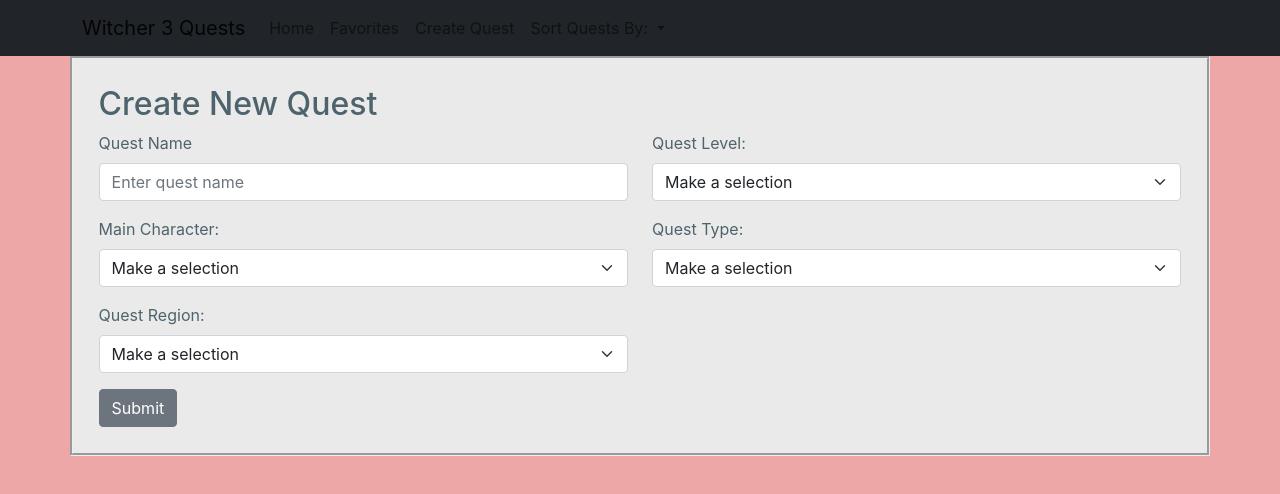
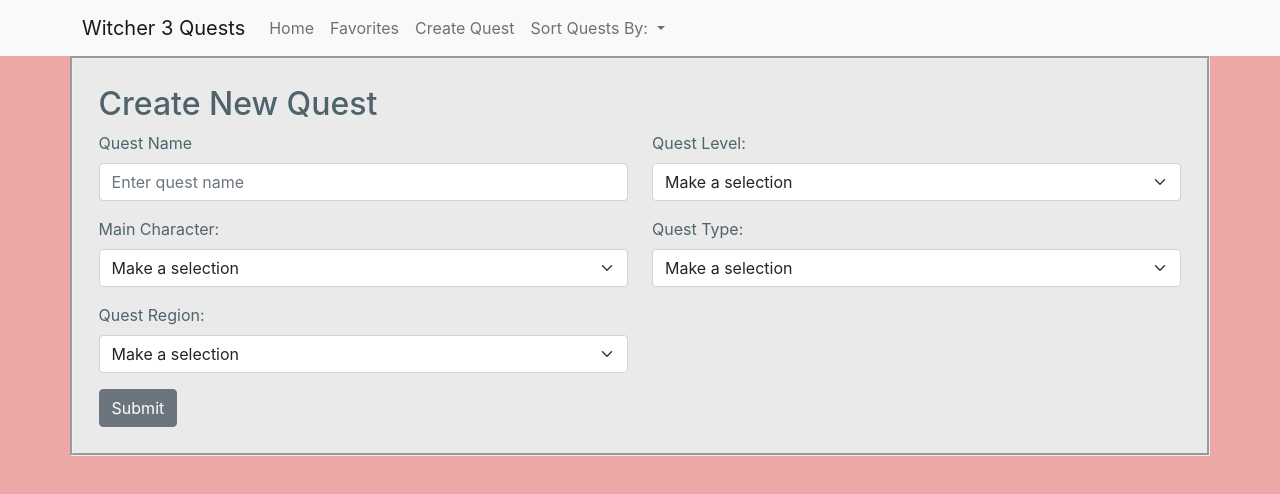
Before and after one commit to jsnidar/witcher-3-quests, a React (Create React App) app: page /create-quest in a window 1280 px wide. Shown: the top 494 px of the page. Built offline with nearby package versions, Linux system fonts and the light colour scheme; data requests are answered from the project's data file.

Commit message:
Styling finalized

```diff
--- a/src/components/CreateQuest.js
+++ b/src/components/CreateQuest.js
@@ -3,6 +3,14 @@
 import { Form, Container, Button, Row, Col } from 'react-bootstrap'
 import CreateQuestDropdownItem from './CreateQuestDropdownItem';
 import RegionsDropdown from './RegionsDropdown';
+import styled from 'styled-components';
+
+const styledContainer = styled(Container)`
+    background-color: #eaeaea;
+    border-style: groove;
+    color: #4e636c;
+    padding: 2%
+`
 
 const CreateQuest = ({quests, regions, characters, onCreateQuest}) => {
     const [selectedRegion, setSelectedRegion] = useState(null)
--- a/src/components/NavBar.js
+++ b/src/components/NavBar.js
@@ -7,7 +7,7 @@
 
     return (
         <div>
-            <Navbar className='navigation' bg='dark' expand="lg">
+            <Navbar className='navigation' bg='light' expand="lg">
                 <Container >
                     <Navbar.Brand href="/">Witcher 3 Quests</Navbar.Brand>
                     <Navbar.Toggle aria-controls="basic-navbar-nav" />
--- a/src/components/SortDropdown.js
+++ b/src/components/SortDropdown.js
@@ -1,5 +1,6 @@
 import React from 'react';
 import { NavDropdown } from 'react-bootstrap';
+
 
 const SortDropdown = ({onDropDownChange}) => {
 
@@ -8,7 +9,7 @@
     }
 
     return (
-        <NavDropdown onSelect={handleDropdownChange} title="Sort Quests By: " id="basic-nav-dropdown">
+        <NavDropdown style={{color: 'white'}} onSelect={handleDropdownChange} title="Sort Quests By: " id="basic-nav-dropdown">
             <NavDropdown.Item eventKey='all'>Remove Sort</NavDropdown.Item>
             <NavDropdown.Item eventKey='level'>Level</NavDropdown.Item>
             <NavDropdown.Item eventKey='name'>Name</NavDropdown.Item>
```
Also changed, not shown: 1 other file (tests, documents, lock files or other folders).
